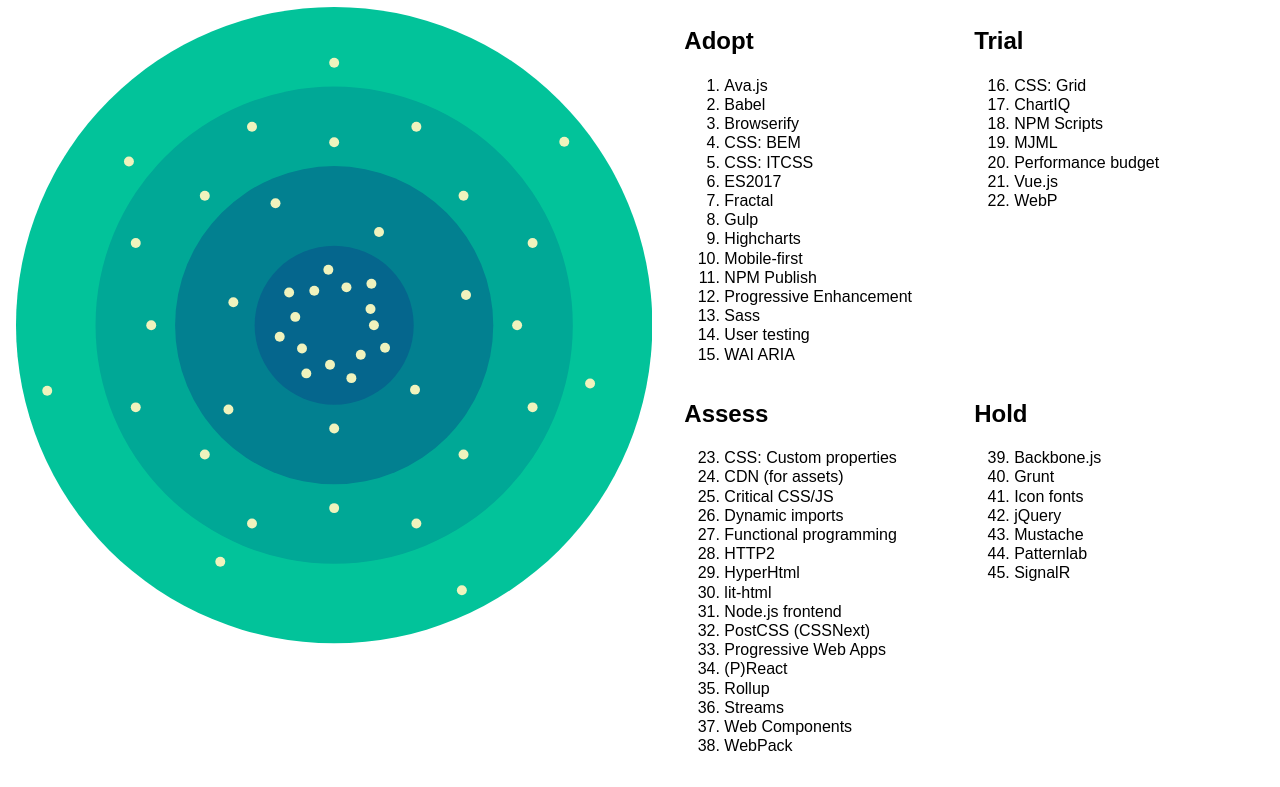
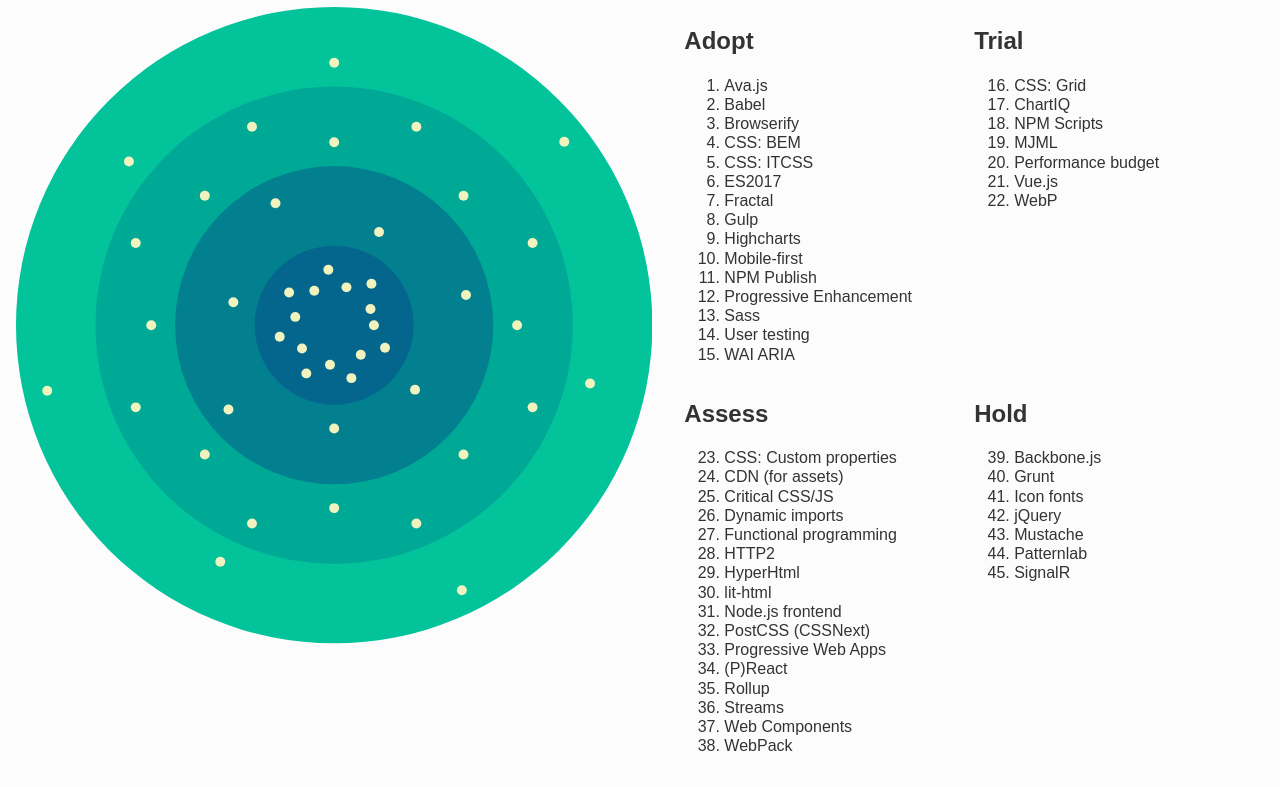
Before and after one commit to vicompany/technology-radar, a website with bundled scripts: page docs/index.html in a window 1280 px wide. Shown: the part 90-877 px from the top of the page. Built offline with nearby package versions, Linux system fonts and the light colour scheme.

Commit message:
Reduce colour contrast of text on bg

```diff
--- a/docs/assets/styles/main.css
+++ b/docs/assets/styles/main.css
@@ -8,6 +8,8 @@
 }
 
 body {
+    background-color: #fcfcfc;
+    color: #333;
     font-family: sans-serif;
     line-height: 1.2;
 }
```
